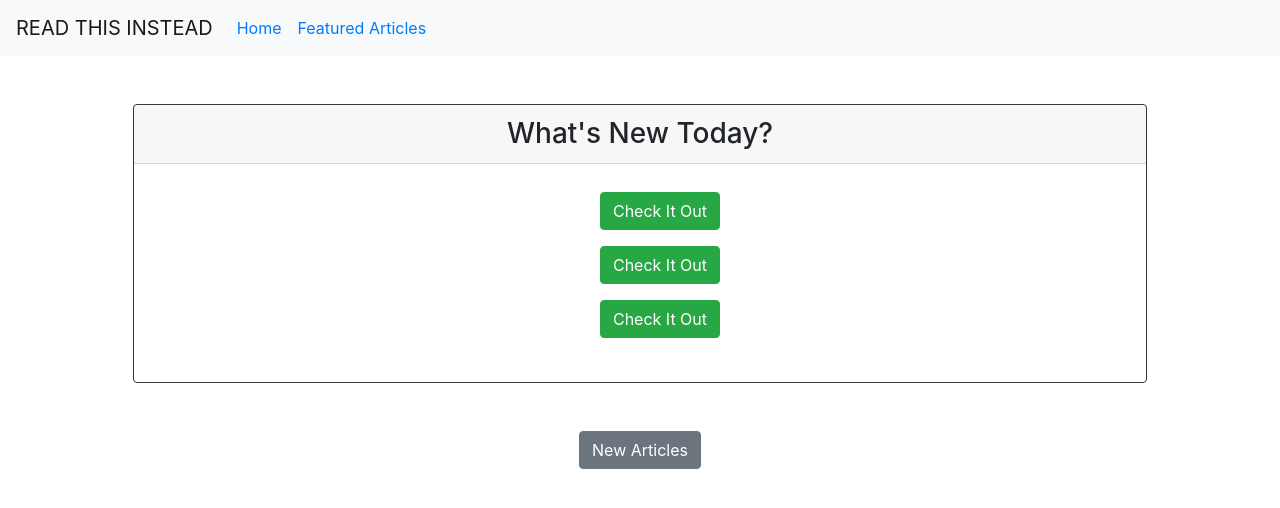
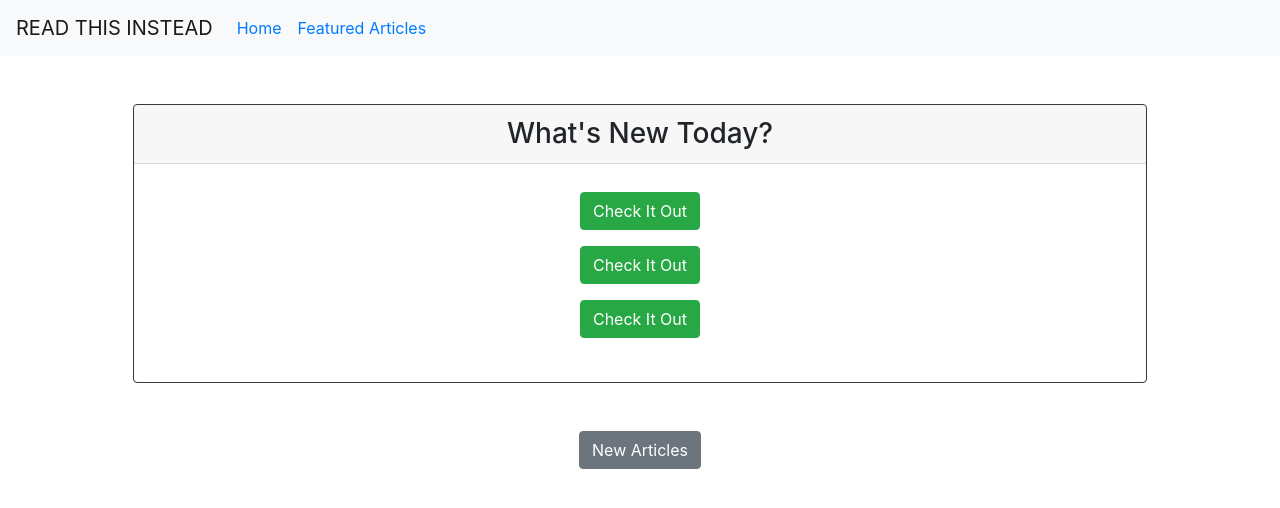
Before and after one commit to andrewpprine/project_ReadThisInstead, a React (Create React App) app in the folder client/: page / in a window 1280 px wide. Shown: the top 508 px of the page. Built offline with nearby package versions, Linux system fonts and the light colour scheme; no server answers.

Commit message:
center card-body

```diff
--- a/client/src/components/feed.js
+++ b/client/src/components/feed.js
@@ -88,7 +88,7 @@ class Feed extends Component {
           >
             <h3 class="card-header">What's New Today?</h3>
             <div class="card-body">
-              <ul>
+              <ul class="list-unstyled">
                 {this.state.art.map(x => (
                   <li style={{ listStyle: "none" }}>
                     <div>{x.tags}</div>
```
